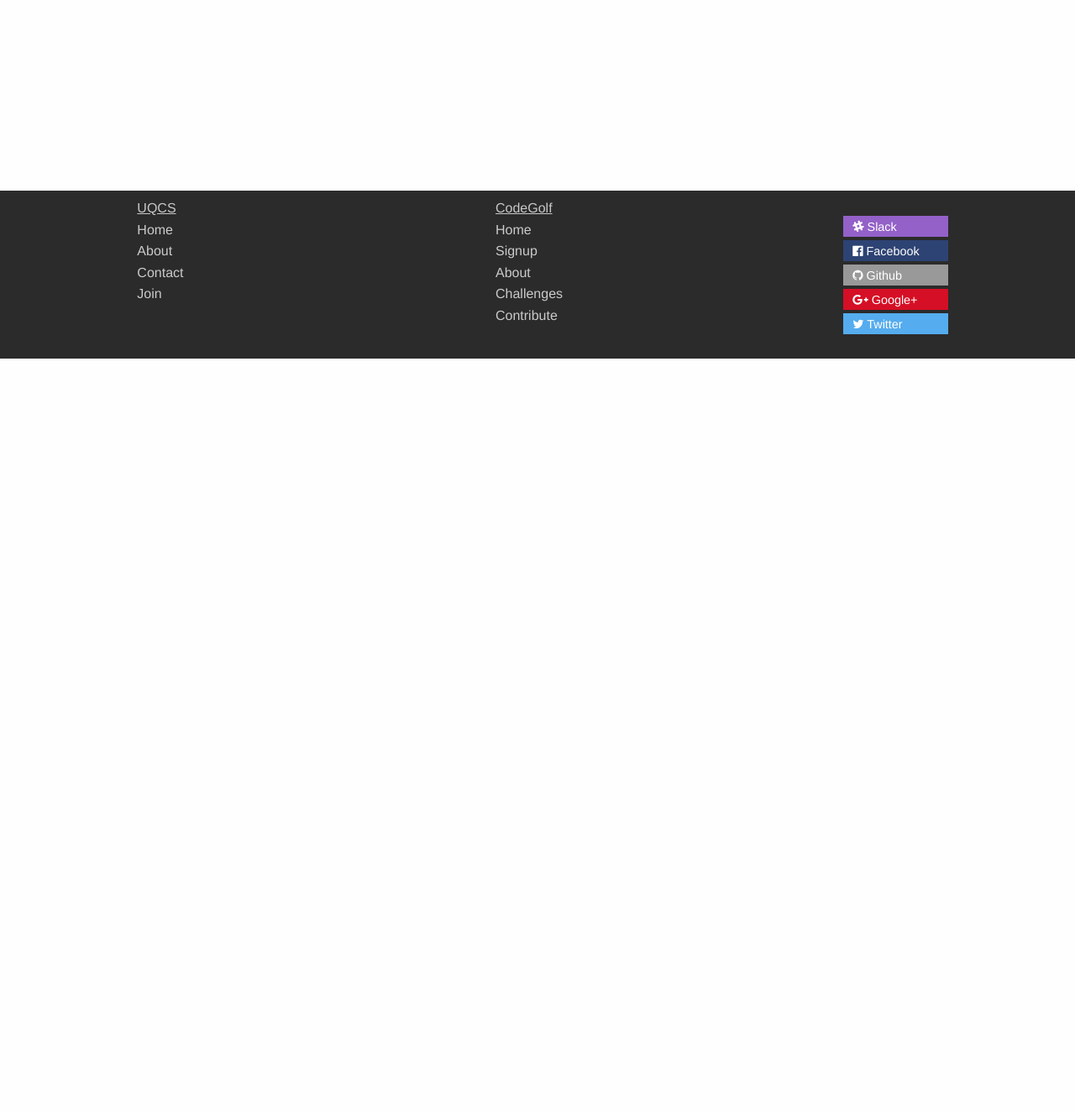
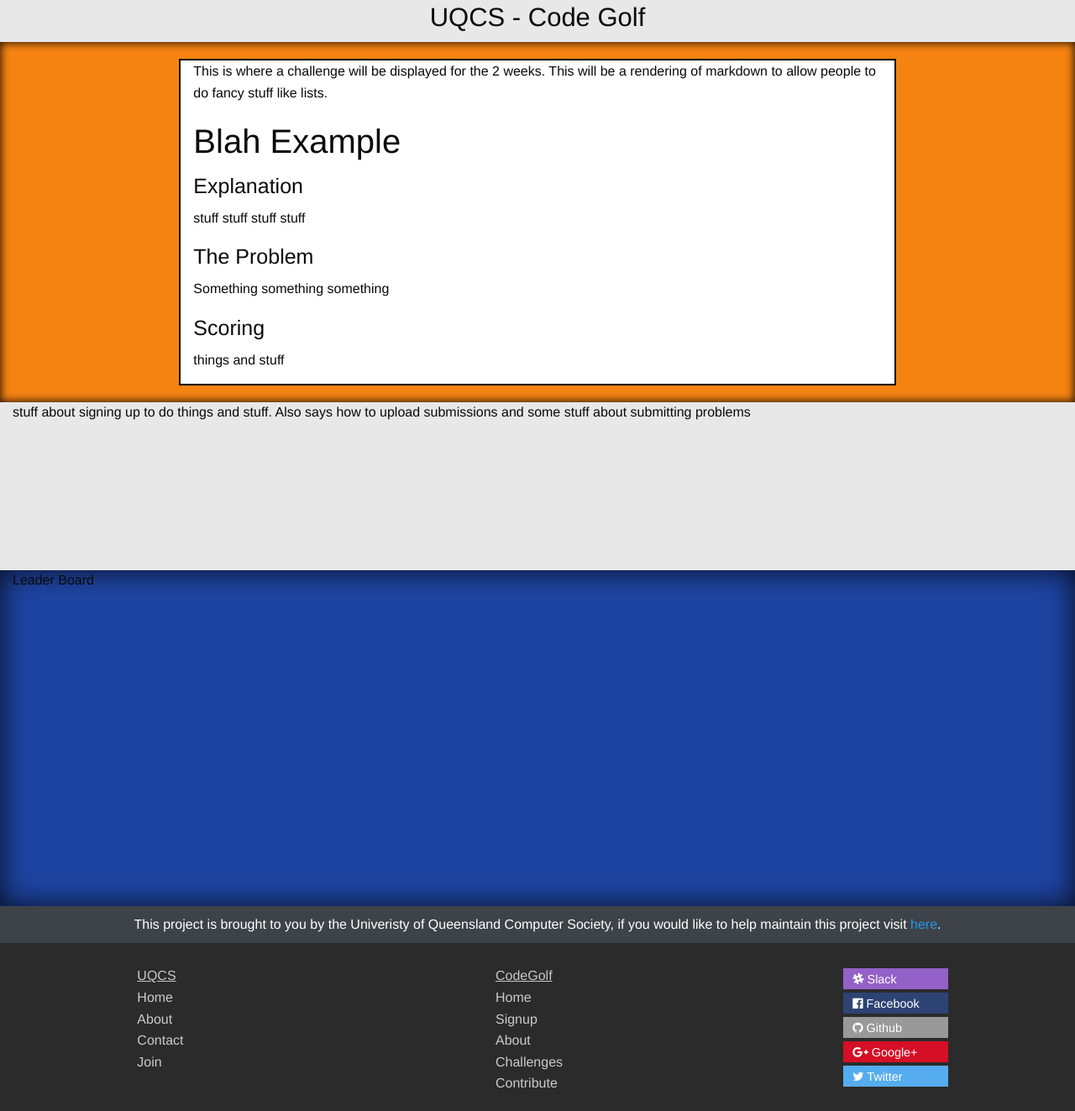
Before and after one commit to UQComputingSociety/codegolf, a Flask app: page / in a window 1280 px wide. Shown: the part 373-1696 px from the top of the page at 84% size. Before the commit the page ends 800 px from the top, so only its background shows below. Run offline with Flask 2, Linux system fonts and the light colour scheme; some libraries are stand-ins or nearby versions.

Commit message:
fixed minor errors in the css and added some more strucuture

```diff
--- a/codegolf/static/css/codegolf.css
+++ b/codegolf/static/css/codegolf.css
@@ -36,6 +36,9 @@ html, body {
 #large-menu a:hover {
     color: #20252b;
 }
+#account-btns {
+    height: 40px;
+}
 
 /* Footer */
 #footer {
@@ -47,6 +50,7 @@ html, body {
 }
 
 .footer-link-head {
+    padding-top: 18px;
     color: #c8c8c8;
     text-decoration: underline;
 }
@@ -98,3 +102,38 @@ html, body {
 /* ******************************************** */
 
 /* Home page specific */
+
+#info {
+    min-height: 200px;
+    background-color: #e8e8e8;
+    padding-top: 30px;
+}
+
+#challenge-wrap {
+    background-color: #f58312;
+    box-shadow: inset 0px 0px 10px 2px rgba(0,0,0,0.75);
+    padding: 20px 0;
+}
+
+#challenge {
+    background-color: #ffffff;
+    border: solid black 2px;
+}
+
+#leader-board {
+    min-height: 400px;
+    background-color: #1e44a2;
+    box-shadow: inset 0px 0px 33px 2px rgba(0,0,0,0.75);
+}
+
+#getting-started {
+    min-height: 200px;
+    background-color: #e8e8e8;
+}
+
+#contribute {
+    min-height: 25px;
+    padding: 10px 10px;
+    background-color: #3E4349;
+    color: #ffffff;
+}
--- a/codegolf/templates/home.html
+++ b/codegolf/templates/home.html
@@ -3,16 +3,41 @@
     <link rel="stylesheet" href="{{ url_for('static', filename='css/codegolf.css') }}" />
 {% endblock %}
 {% block body %}
-  <div id="info" class="column small-12">
-    something here with a logo
+  <div id="info" class="column small-12 text-center">
+    <img src="http://uqcs.org.au/img/logo.png" alt="UQCS logo">
+    <h3>UQCS - Code Golf</h3>
   </div>
-  <div id="challenge" class="column small-12">
-    This Weeks Challenge
+
+  <div id="challenge-wrap" class="column small-12">
+    <div id="challenge" class="column small-10 small-offset-1 large-8 large-offset-2">
+      <p>This is where a challenge will be displayed for the 2 weeks. This will
+      be a rendering of markdown to allow people to do fancy stuff like lists.</p>
+
+      <h2>Blah Example</h2>
+      <h4>Explanation</h4>
+      <p>
+        stuff stuff stuff stuff
+      </p>
+      <h4>The Problem</h4>
+      <p>
+        Something something something
+      </p>
+      <h4>Scoring</h4>
+      <p>
+        things and stuff
+      </p>
+    </div>
+  </div>
+  <div id="getting-started" class="column small-12">
+    stuff about signing up to do things and stuff. Also says how to upload submissions
+    and some stuff about submitting problems
   </div>
   <div id="leader-board" class="column small-12">
     Leader Board
   </div>
-  <div id="getting-started" class="column small-12">
-    Getting Started
+  <div id="contribute" class="column small-12 text-center">
+    This project is brought to you by the Univeristy of Queensland Computer Society,
+    if you would like to help maintain this project visit <a href="/contirbute">here</a>.
   </div>
+
 {% endblock %}
```
